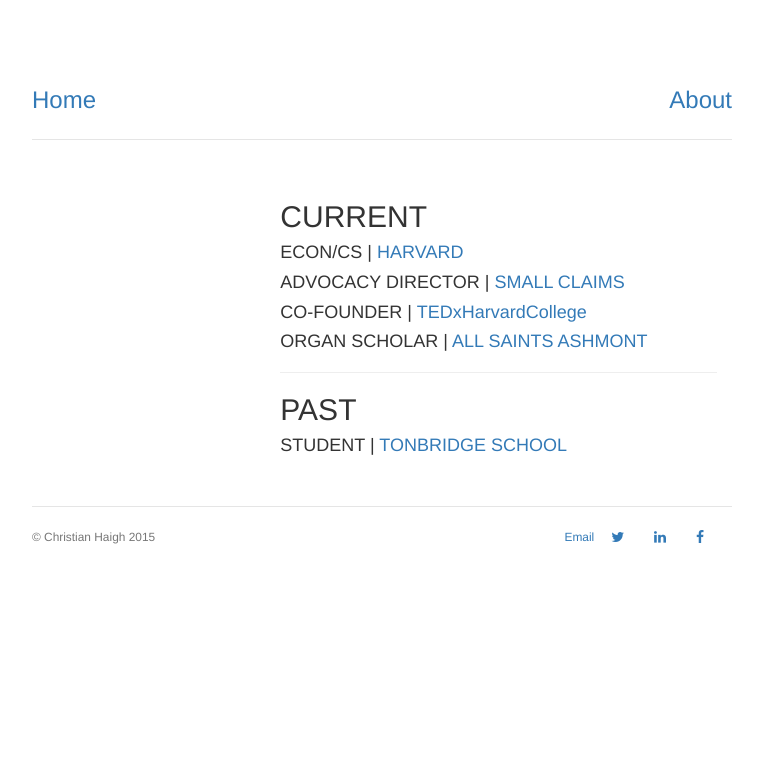
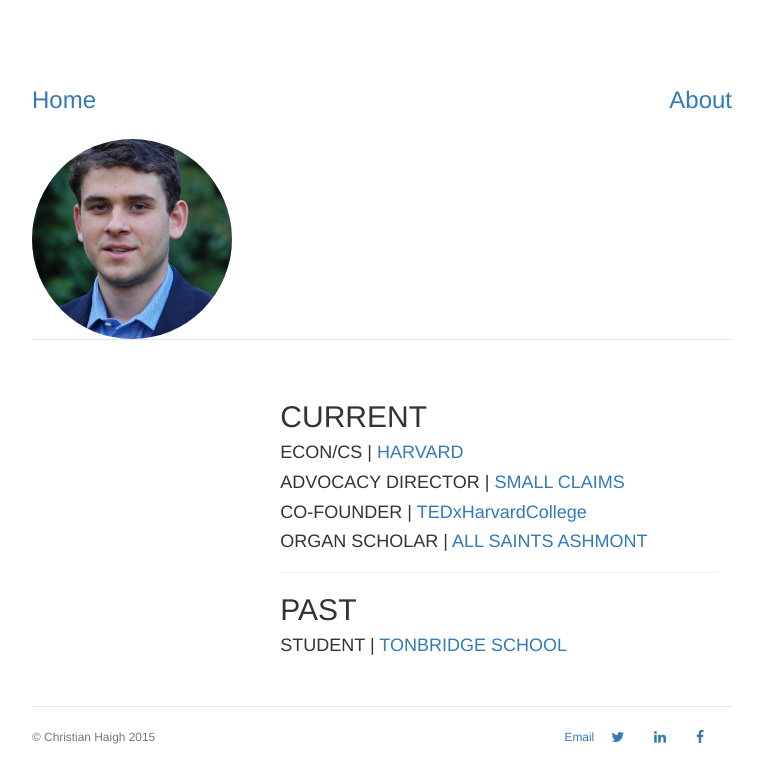
Before and after one commit to christianhaigh/christianhaigh.github.io, a Jekyll site: the page built from index.html, in a window 1280 px wide. Shown: the top 783 px of the page, without its empty margins (258-1021 px from the left). Built offline with Jekyll 4.4.1, drawn with Linux system fonts in a browser that asks for light colours.

Commit message:
Update default.html

```diff
--- a/_layouts/default.html
+++ b/_layouts/default.html
@@ -18,6 +18,7 @@
       <div class="header">
 	<h3 class="pull-right"><a href="/about" title="About">About</a></h3>
 	<h3 class="text-muted"><a href="/">Home</a></h3>
+	<img  position=absolute right=42.5% top= 10% class="img-circle avatar" alt="Christian Haigh" src="/pictures/christian_haigh.jpg" width="200px">
       </div>
 
 
```
